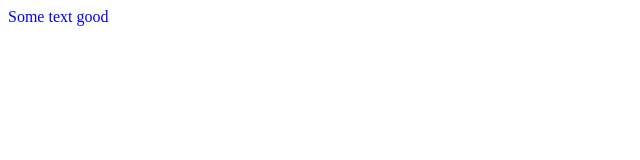
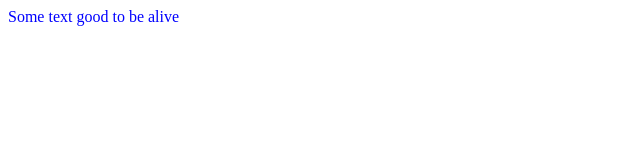
Before and after one commit to sam476/Test_Repository, a plain HTML site: page Index.html in a window 1280 px wide. Shown: the full height of the page, 0-640 px from the left. Drawn offline with Linux system fonts and the light colour scheme.

Commit message:
change 2

```diff
--- a/Index.html
+++ b/Index.html
@@ -1 +1 @@
-<p style="color: blue">Some text good</p>
+<p style="color: blue">Some text good to be alive</p>
```
